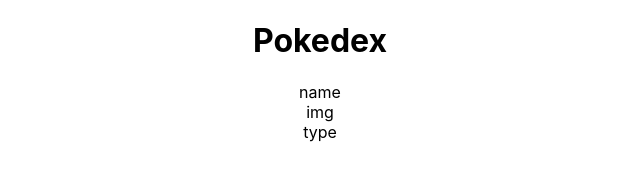
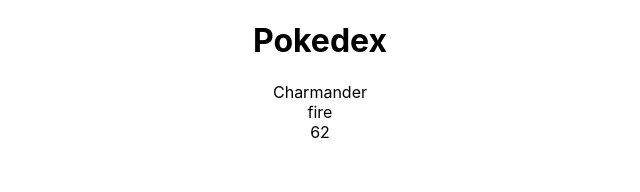
Before and after one commit to kaiorosa1/pokedex, a React (Create React App) app: page / in a window 1280 px wide. Shown: the top 192 px of the page, without its empty margins (320-960 px from the left). Built offline with nearby package versions, Linux system fonts and the light colour scheme.

Commit message:
add pokedex props

```diff
--- a/src/containers/Pokecard/Pokecard.js
+++ b/src/containers/Pokecard/Pokecard.js
@@ -1,15 +1,15 @@
 import React from 'react';
 
 class Pokecard extends React.Component {
-
     render(){
+        const {name, type, base_experience} = this.props;
         return (
             <div className="Pokecard">
-                name
+                {name}
                 <br />
-                img
+                {type}
                 <br />
-                type
+                {base_experience}
                 <br />
             </div>
         );
--- a/src/containers/Pokedex/Pokedex.js
+++ b/src/containers/Pokedex/Pokedex.js
@@ -6,7 +6,7 @@
     render(){
         return (
             <div>
-                <Pokecard />
+                <Pokecard name="Charmander" type="fire" base_experience={62}/>
             </div>
         );
     }
```
